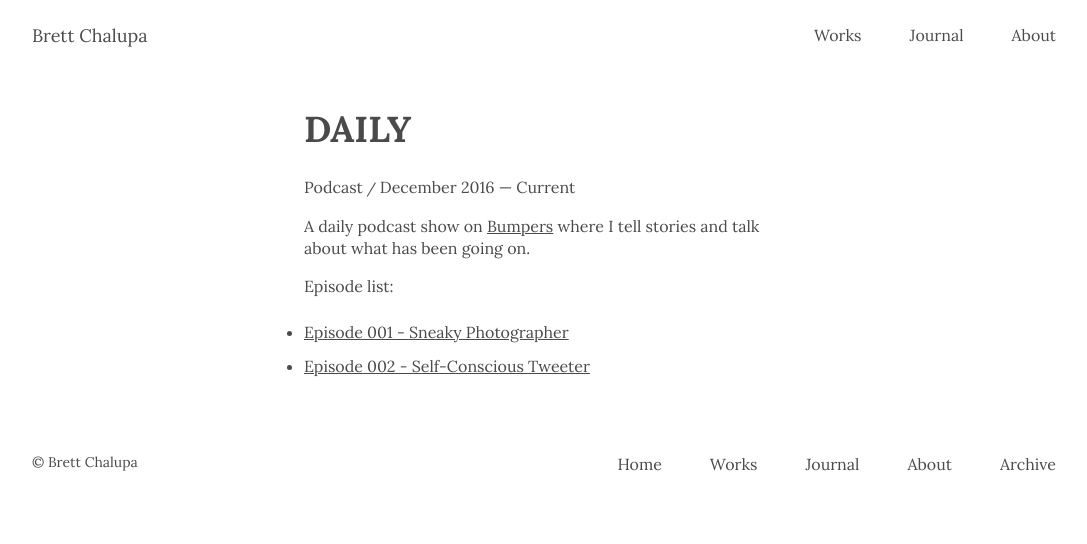
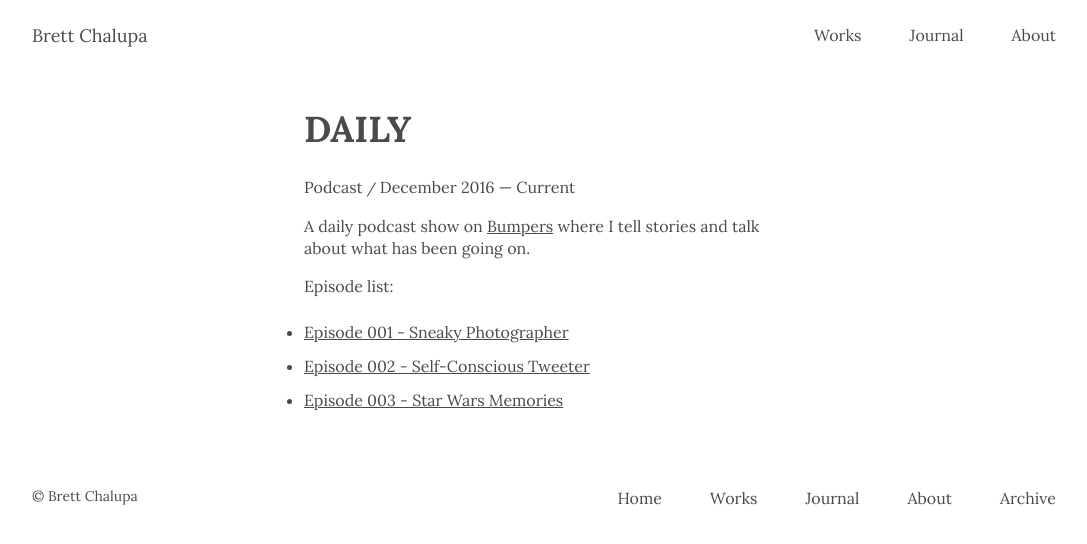
Before and after one commit to brettchalupa/brettchalupa.github.io, a Jekyll site: the page built from _works/daily.md, in a window 1280 px wide. Shown: the top 544 px of the page, without its empty margins (96-1183 px from the left). Built offline with Jekyll 4.4.1, drawn with Linux system fonts in a browser that asks for light colours; a script that is not in the unit is left out.

Commit message:
Add DAILY ep 3

```diff
--- a/_works/daily.md
+++ b/_works/daily.md
@@ -16,3 +16,4 @@ Episode list:
 
 - [Episode 001 - Sneaky Photographer](https://bumpers.fm/e/b14v0pv2jgvg02rqohpg)
 - [Episode 002 - Self-Conscious Tweeter](https://bumpers.fm/e/b15lrthmr9a002vkmlhg)
+- [Episode 003 - Star Wars Memories](https://bumpers.fm/e/b1674togm6cg02ujgu50)
```
